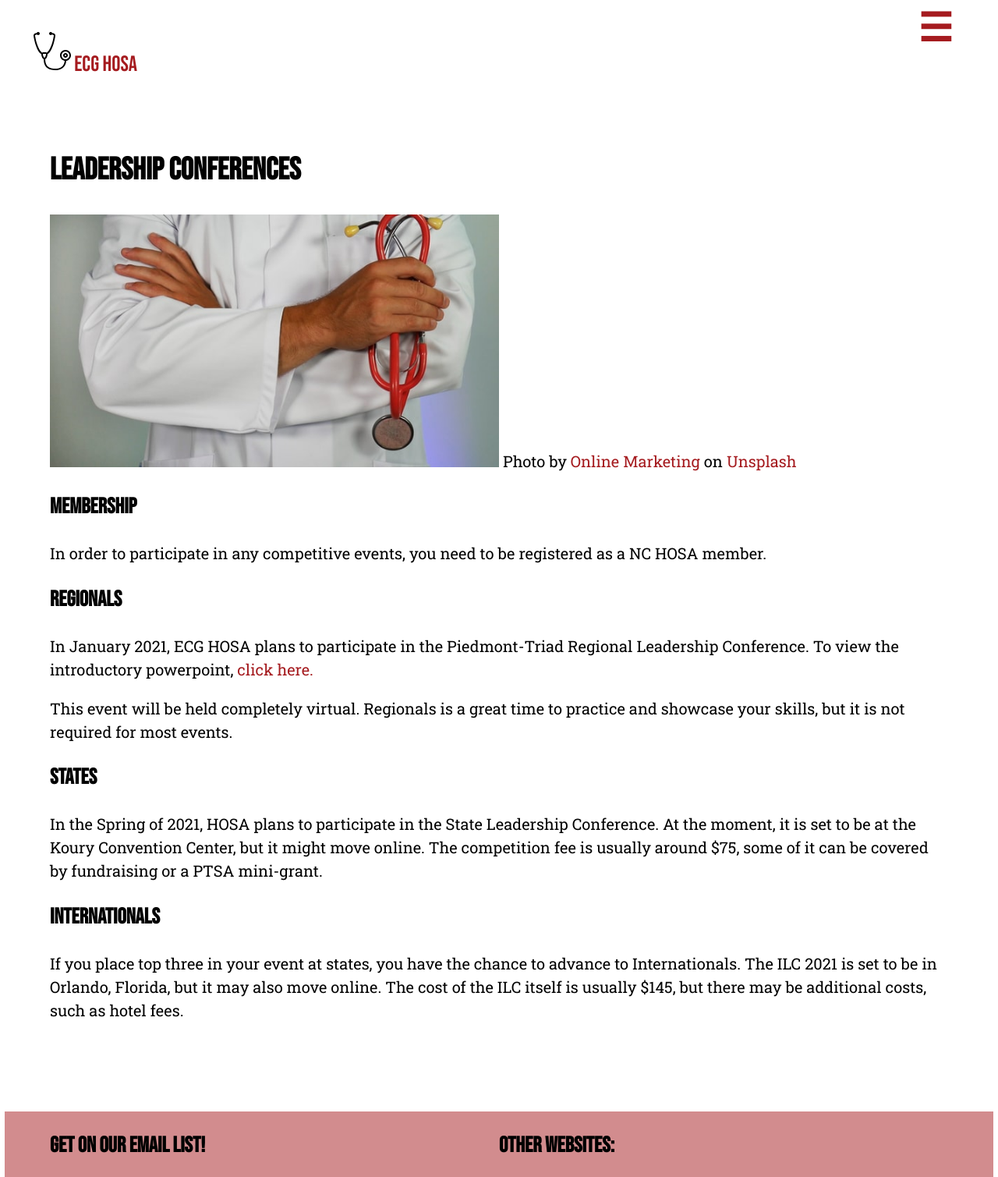
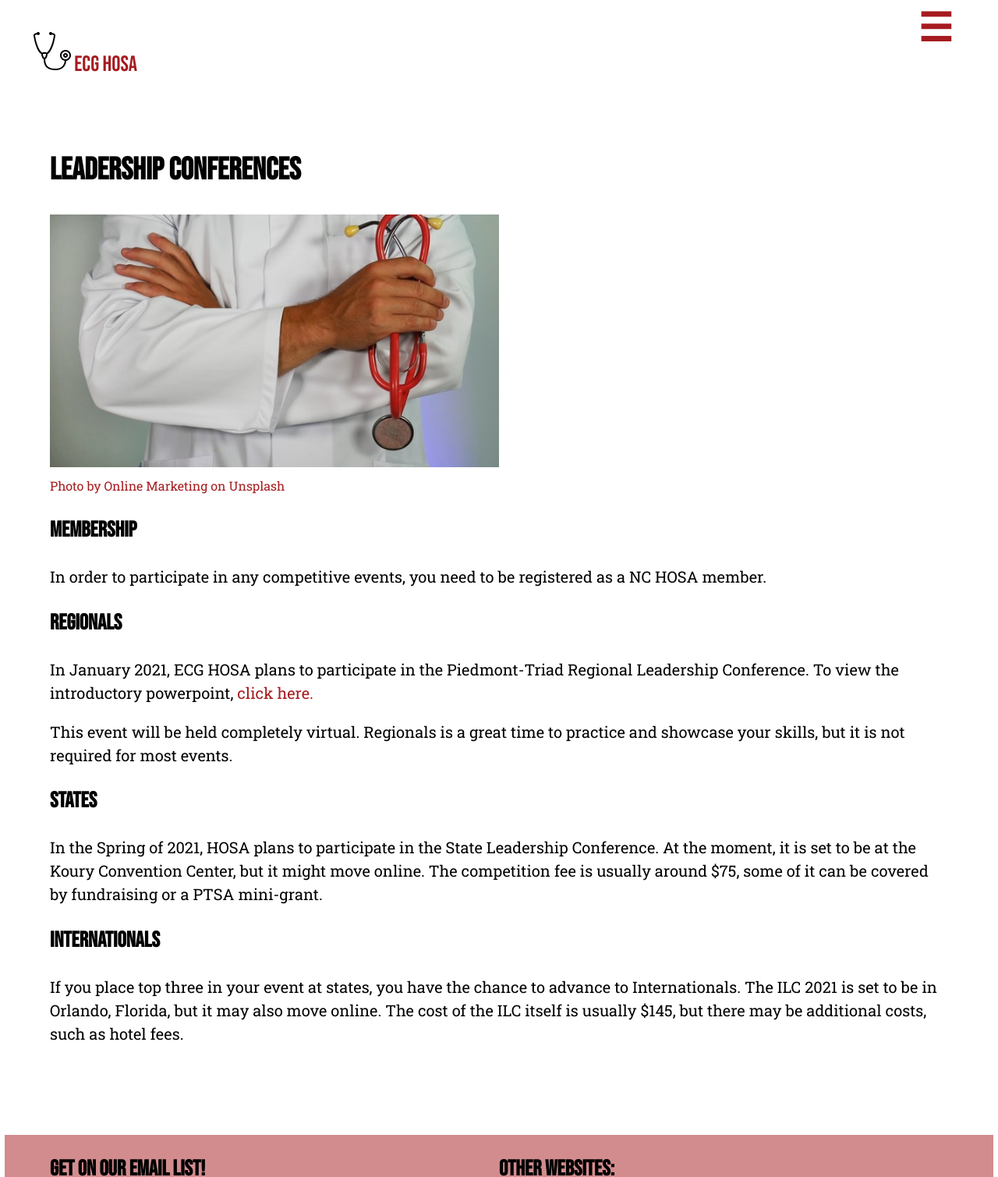
Before and after one commit to ecg-hosa/ecg-hosa.github.io, a Jekyll site: the page built from competition.html, in a window 1280 px wide, cut to the strip 0-1509 px from the top of the page. Shown: the whole strip at 78% size. Built offline with Jekyll 4.4.1, drawn with Linux system fonts in a browser that asks for light colours.

Commit message:
added caption class

```diff
--- a/achievements.html
+++ b/achievements.html
@@ -8,7 +8,7 @@ title: Past Achievements
 <div class="sections">
 <br>
 <img src="assets/victory.gif" alt="victory gif"><br>
-<a href="http://gph.is/g/469QzYq">via think! on GIPHY</a>
+<a class="caption" href="http://gph.is/g/469QzYq">via think! on GIPHY</a>
 </div>
 <div class="sections">
 <h2>In the 2019-2020 school year,</h2>
--- a/assets/main.css
+++ b/assets/main.css
@@ -186,3 +186,8 @@ img {
 .main {
 	margin-bottom: 10%;
 }
+
+.caption {
+	font-weight: italic;
+	font-size: 80%;
+}
--- a/competition.html
+++ b/competition.html
@@ -4,8 +4,8 @@ title: Leadership Conferences
 ---
 <div class="main">
 <h1>Leadership Conferences</h1>
-<img style="width:50%; height:50%" src="assets/doctor.jpg" alt="physician holding stethoscope">
-	<span>Photo by <a href="https://unsplash.com/photos/hIgeoQjS_iE">Online Marketing</a> on <a href="https://unsplash.com/">Unsplash</a></span>
+<img style="width:50%; height:50%" src="assets/doctor.jpg" alt="physician holding stethoscope"><br>
+	<a class="caption" href="https://unsplash.com/photos/hIgeoQjS_iE">Photo by Online Marketing on Unsplash</a></span>
 <h2>Membership</h2>
 <p>In order to participate in any competitive events, you need to be registered as a NC HOSA member.</p>
 
--- a/resources.html
+++ b/resources.html
@@ -7,7 +7,7 @@ title: Resources
 	<section>
 	<div class="sections">
 <img style="width: 80%; height: 80%;" src="assets/note-taking.gif" alt="dog taking notes"><br>
-<a href="https://gph.is/2A6hBhI">via Jimmy the Bull on GIPHY</a>
+<a class="caption" href="https://gph.is/2A6hBhI">via Jimmy the Bull on GIPHY</a>
 	</div>
 	<div class="sections">
 		<h2>Official HOSA Organization Websites</h2>
@@ -49,7 +49,7 @@ title: Resources
 		</div>
 	</section>
 <h3>This page is still under contruction!
-	If you have any resources you'd like to share,
+<br>	If you have any resources you'd like to share,
 	submit it in the Google Form below!</h3>
 <iframe src="https://docs.google.com/forms/d/e/1FAIpQLScEAHBBmQoYAO0g_A2Uuzqf0mNCoqPLq0QJUNjZllFI7HEiig/viewform?embedded=true"
 	width="100%" height="200%" frameborder="0" marginheight="0" marginwidth="0">Loading…</iframe>
```
